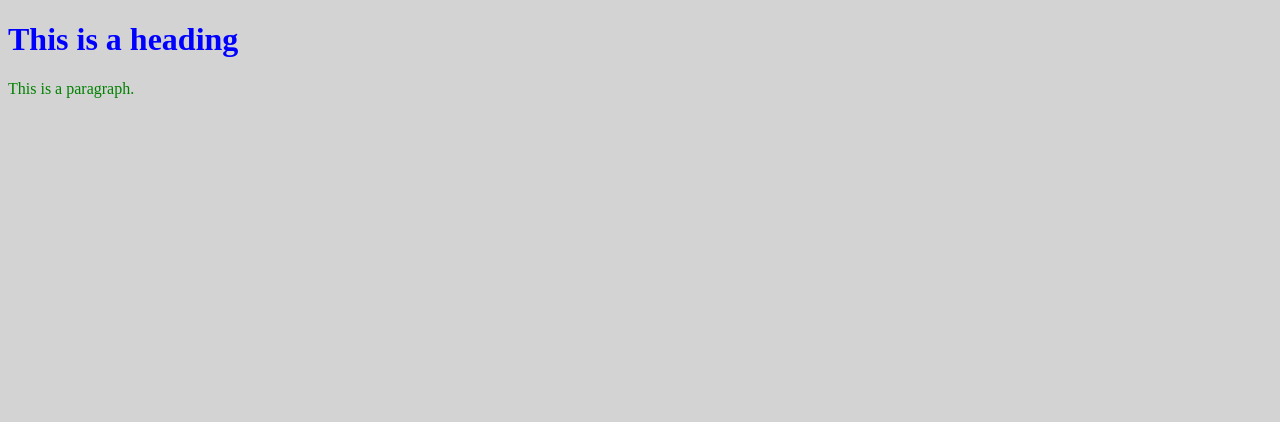
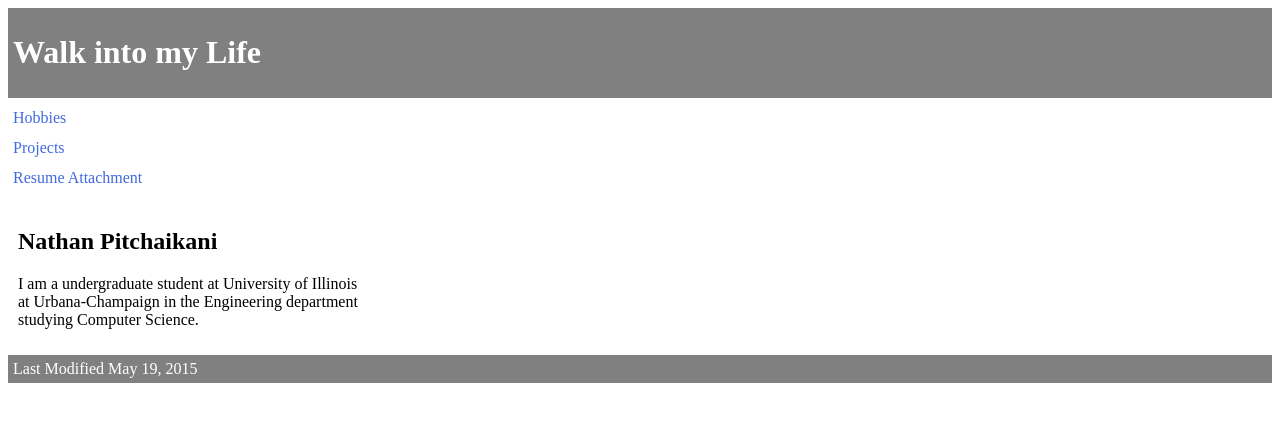
Before and after one commit to nathanpitchaikani/nathanpitchaikani.github.io, a plain HTML site: page index.html in a window 1280 px wide. Drawn offline with Linux system fonts and the light colour scheme.

Commit message:
index.html starting to show some layout

```diff
--- a/index.html
+++ b/index.html
@@ -2,15 +2,55 @@
 <html>
 <head>
 <style>
-body {background-color:lightgrey}
-h1   {color:blue}
-p    {color:green}
+#header {
+	background-color:grey;
+	color: white;
+	test-align:center;
+	padding:5px;
+	}
+#nav	{
+	line-height:30px;
+	background-color:Aqua
+	height:300px;
+	width:100px:
+	float: left;
+	padding:5px;
+	color: RoyalBlue;
+	}
+#section {
+	 width:350px;
+	 float:left;
+	 padding:10px;
+	 }
+#footer	{
+	background-color:grey;
+	color: white;
+	test-align:center;
+	padding:5px;
+ 	clear:both;
+	}
 </style>
 </head>
 <body>
+<div id="header">
+<h1>Walk into my Life</h1>
+</div>
 
-<h1>This is a heading</h1>
-<p>This is a paragraph.</p>
+<div id="nav">
+Hobbies<br>
+Projects<br>
+Resume Attachment<br>
+</div>
+
+<div id="section">
+<h2>Nathan Pitchaikani</h2>
+<p> I am a undergraduate student at University of Illinois at  Urbana-Champaign in the Engineering department studying Computer Science.
+</p>
+</div>
+
+<div id="footer">
+Last Modified May 19, 2015
+</div>
 
 </body>
 </html>
```
